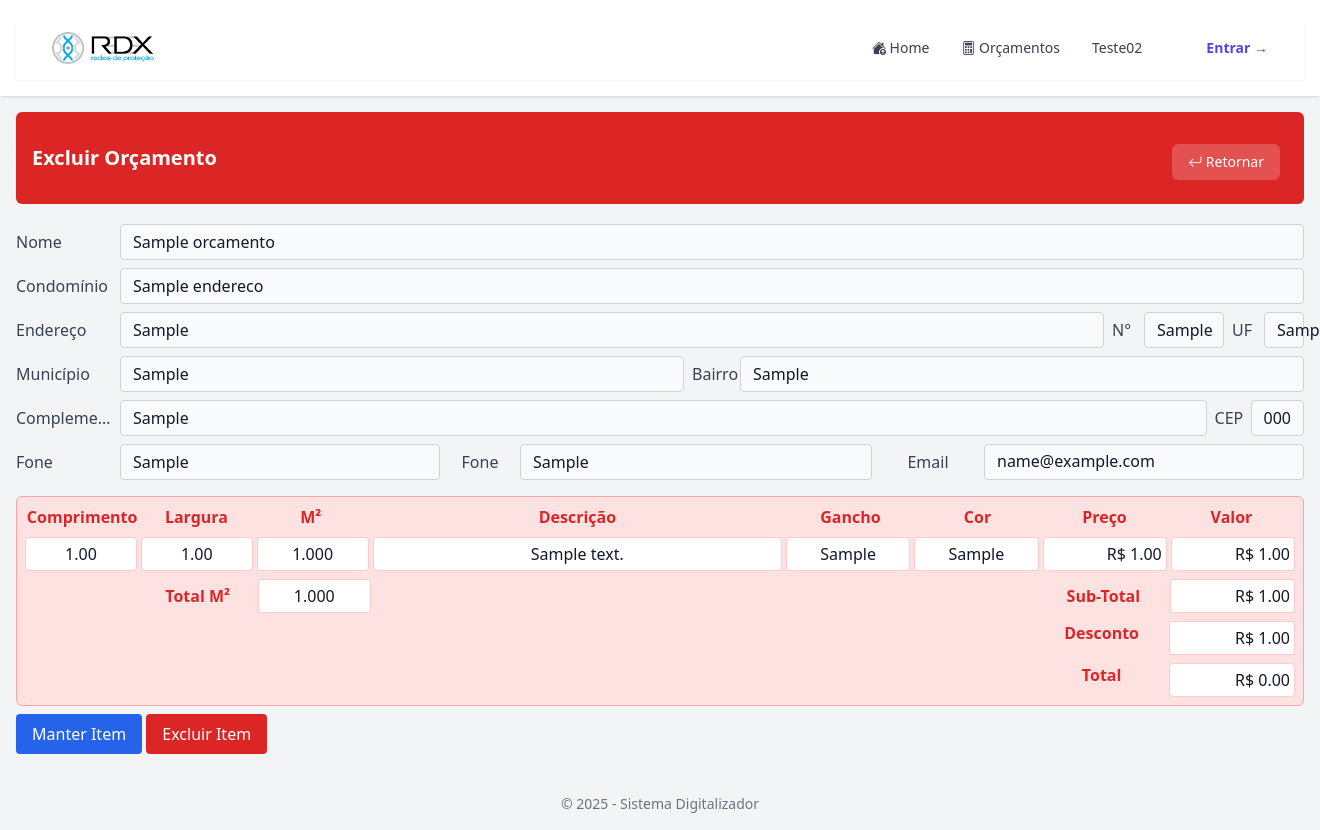
After one commit to tilico74/digitalizador_orcamentos, a Django app: page /orc_excluir/1/ in a window 1320 px wide; the page is wider, and only the part inside the window is pictured. The commit adds this page. Run offline with Django 5.2, Linux system fonts and the light colour scheme; tables that the repository leaves empty hold one stand-in row (values such as "Sample post"); some libraries are stand-ins or nearby versions.

Commit message:
inciar views, templates, pagina de lista, excluir orçamento entre outras coisa

```diff
--- a/core/models.py
+++ b/core/models.py
@@ -113,13 +113,15 @@ class Item(models.Model):
         managed = False
         db_table = 'iten'
 
+
+
     @property
     def m2(self):
-        return self.comprimento * self.largura
+        return round(self.comprimento * self.largura, 3)
 
     @property
     def subtotal(self):
-        return self.m2 * self.preco
+        return round(self.m2 * self.preco, 2)
 
     def __str__(self):
         return f'Item {self.descricao or ""} ({self.m2} m²)'
--- a/core/urls.py
+++ b/core/urls.py
@@ -5,5 +5,8 @@ from . import views
 urlpatterns = [
     path('', views.home, name='home'),
     path('orc_listar/', views.orc_listar, name='orc_listar'),
-    path('teste-orcamentos/', views.teste_orcamentos, name='teste_orcamentos'),
+    path('orc_insere/', views.orc_insere, name='orc_insere'),
+    path('orc_excluir/<int:id_orc>/', views.orc_excluir, name='orc_excluir'),
+    path('orc_editar/<int:id_orc>/', views.orc_editar, name='orc_editar'),
+    path('orc_pdf/<int:id_orc>/', views.orc_pdf, name='orc_pdf'),
 ]
--- a/core/views.py
+++ b/core/views.py
@@ -1,4 +1,6 @@
-from django.shortcuts import render
+from django.shortcuts import render, get_object_or_404, redirect
+from django.urls import reverse
+from django.contrib import messages
 from django.http import HttpResponse
 from .models import Orcamento
 
@@ -11,6 +13,35 @@ def orc_listar(request):
     orcamentos = Orcamento.objects.order_by('-id_orc')[:30]
     return render(request, "core/orc_listar.html", {"orcamentos": orcamentos})
 
-def teste_orcamentos(request):
-    orcamentos = Orcamento.objects.all()
-    return render(request, "core/teste.html", {"orcamentos": orcamentos})
+def orc_insere  (request):
+    return render(request, "core/orc_insere.html")
+
+def orc_excluir(request, id_orc):
+    """
+    GET: renderiza a página de confirmação/visualização do orçamento id_orc.
+    POST: exclui o orçamento e redireciona para a listagem.
+    """
+    orc = get_object_or_404(Orcamento, id_orc=id_orc)
+    items = orc.itens.all()
+
+    if request.method == 'POST':
+        # opcional: verificar token CSRF (o template deve ter {% csrf_token %})
+        try:
+            orc.delete()
+            messages.success(request, 'Orçamento excluído com sucesso.')
+            return redirect(reverse('orc_listar'))
+        except Exception as e:
+            messages.error(request, f'Erro ao excluir o orçamento: {e}')
+            # continua para re-renderizar a página com a mensagem de erro
+
+    context = {
+        'orcamento': orc,   # no template usamos `descr` para os campos do orçamento
+        'items': items, # lista de itens para exibir a tabela
+    }
+    return render(request, "core/orc_excluir.html", context)
+
+def orc_editar(request):
+    return render(request, "core/orc_editar.html")
+
+def orc_pdf(request):
+    return render(request, "core/orc_pdf.html")
--- a/templates/base.html
+++ b/templates/base.html
@@ -1,3 +1,5 @@
+{% load static %}
+
 <!DOCTYPE html>
 <html lang="pt-BR">
 
@@ -10,6 +12,8 @@
 
     <meta name="viewport" content="width=device-width, initial-scale=1.0">
     <title>{% block title %}Meu Projeto{% endblock %}</title>
+    <link rel="icon" href="{% static 'img/cropped-icon-192x192.png' %}" sizes="192x192">
+
 </head>
 
 <body class="bg-gray-100 text-gray-900">
--- a/templates/components/menu.html
+++ b/templates/components/menu.html
@@ -1,3 +1,5 @@
+{% load static %}
+
 <nav class="bg-white shadow-sm">
     <div class="mx-auto max-w-7xl px-6 lg:px-8">
         <div class="flex h-16 items-center justify-between">
@@ -5,17 +7,14 @@
             <!-- LOGO -->
             <div class="flex flex-1 items-center">
                 <a href="#" class="flex items-center gap-2">
-                    <img src="https://tailwindcss.com/plus-assets/img/logos/mark.svg?color=indigo&shade=500"
-                         alt="Logo"
-                         class="h-8 w-auto">
-                    <span class="text-lg font-semibold text-gray-800">Minha Empresa</span>
+                    <img src="{% static 'img/logo_rdx.png' %}" alt="Logo" class="h-8 w-auto">
                 </a>
             </div>
 
             <!-- MENU MOBILE (exibido apenas no mobile) -->
             <div class="flex gap-4 lg:hidden">
-                <a href="{% url 'home' %}" class="text-sm font-medium text-gray-800 hover:text-indigo-600">Home</a>
-                <a href="#" class="text-sm font-medium text-gray-800 hover:text-indigo-600">Teste01</a>
+                <a href="{% url 'home' %}" class="text-sm font-medium text-gray-800 hover:text-indigo-600"><i class="bi bi-house-up-fill"></i> Home</a>
+                <a href="{% url 'orc_listar' %}" class="text-sm font-medium text-gray-800 hover:text-indigo-600"><i class="bi bi-calculator"></i> Orçamentos</a>
                 <a href="#" class="text-sm font-medium text-gray-800 hover:text-indigo-600">Teste02</a>
             </div>
 
@@ -23,11 +22,11 @@
             <div class="hidden lg:flex lg:items-center lg:gap-8">
 
                 <a href="{% url 'home' %}" class="text-sm font-medium text-gray-700 hover:text-indigo-600 transition">
-                    Home
+                    <i class="bi bi-house-up-fill"></i> Home
                 </a>
 
-                <a href="#" class="text-sm font-medium text-gray-700 hover:text-indigo-600 transition">
-                    Teste01
+                <a href="{% url 'orc_listar' %}" class="text-sm font-medium text-gray-700 hover:text-indigo-600 transition">
+                    <i class="bi bi-calculator"></i> Orçamentos
                 </a>
 
                 <a href="#" class="text-sm font-medium text-gray-700 hover:text-indigo-600 transition">
--- /dev/null
+++ b/templates/core/orc_editar.html
@@ -0,0 +1 @@
+<h1>orçamento editar</h1>
--- /dev/null
+++ b/templates/core/orc_excluir.html
@@ -0,0 +1,317 @@
+{% extends "base.html" %}
+
+{% block content %}
+
+<div class="mb-4 bg-red-600 text-white p-4 rounded-md flex justify-between items-center">
+    <h1 class="text-xl font-semibold">{% block title %}Excluir Orçamento{% endblock %}</h1>
+    <div class="flex gap-2 mt-2">
+        <nav class="backdrop-blur-sm rounded-md p-2 inline-flex space-x-2">
+            <a href="{% url 'orc_listar' %}"
+                class="px-4 py-2 text-sm font-medium bg-white/20 hover:bg-white/30 text-white rounded-md transition">
+                <i class="bi bi-arrow-return-left"></i> Retornar
+            </a>
+        </nav>
+    </div>
+</div>
+
+<div class="">
+
+
+
+    <div class="flex items-center gap-2 py-1">
+        <label class="w-16 sm:w-22 md:w-24 text-xs sm:text-sm md:text-base font-medium text-gray-700 whitespace-nowrap">
+            Nome
+        </label>
+
+        <div class="flex-1 bg-gray-50 border border-gray-300 rounded
+                    px-1 sm:px-2 md:px-3
+                    py-1 sm:py-1.5 md:py-1
+                    text-xs sm:text-sm md:text-base
+                    min-h-[32px] sm:min-h-[34px] md:min-h-[36px]
+                    flex items-center">
+            {{ orcamento.nome }}
+        </div>
+    </div>
+
+    <div class="flex items-center gap-2 py-1">
+        <label
+            class="w-16 sm:w-22 md:w-24 text-xs sm:text-sm md:text-base font-medium text-gray-700 whitespace-nowrap overflow-hidden truncate">
+            Condomínio
+        </label>
+
+        <div class="flex-1 bg-gray-50 border border-gray-300 rounded
+                    px-1 sm:px-2 md:px-3
+                    py-1 sm:py-1.5 md:py-1
+                    text-xs sm:text-sm md:text-base
+                    min-h-[32px] sm:min-h-[34px] md:min-h-[36px]
+                    flex items-center">
+            {{ orcamento.endereco.nome }}
+        </div>
+    </div>
+
+    <div class="flex items-center gap-2 py-1">
+        <label class="w-16 sm:w-22 md:w-24 text-xs sm:text-sm md:text-base font-medium text-gray-700 whitespace-nowrap">
+            Endereço
+        </label>
+        <div class="flex-1 bg-gray-50 border border-gray-300 rounded
+                    px-1 sm:px-2 md:px-3
+                    py-1 sm:py-1.5 md:py-1
+                    text-xs sm:text-sm md:text-base
+                    min-h-[32px] sm:min-h-[34px] md:min-h-[36px]
+                    flex items-center">
+            {{ orcamento.endereco.endereco }}
+        </div>
+
+        <label class="w-4 sm:w-5 md:w-6 text-xs sm:text-sm md:text-base font-medium text-gray-700 whitespace-nowrap">
+            N°
+        </label>
+        <div class="bg-gray-50 border border-gray-300 rounded
+                    px-1 sm:px-2 md:px-3
+                    py-1 sm:py-1.5 md:py-1
+                    text-xs sm:text-sm md:text-base
+                    min-h-[32px] sm:min-h-[34px] md:min-h-[36px]
+                    w-12 sm:w-16 md:w-20
+                    flex items-center">
+            {{ orcamento.endereco.numero }}
+        </div>
+
+        <label class="w-4 sm:w-5 md:w-6 text-xs sm:text-sm md:text-base font-medium text-gray-700 whitespace-nowrap">
+            UF
+        </label>
+        <div class="bg-gray-50 border border-gray-300 rounded
+                    px-1 sm:px-2 md:px-3
+                    py-1 sm:py-1.5 md:py-1
+                    text-xs sm:text-sm md:text-base
+                    min-h-[32px] sm:min-h-[34px] md:min-h-[36px]
+                    w-6 sm:w-8 md:w-10
+                    flex items-center">
+            {{ orcamento.endereco.uf }}
+        </div>
+    </div>
+
+    <div class="flex items-center gap-2 py-1">
+        <label class="w-16 sm:w-22 md:w-24 text-xs sm:text-sm md:text-base font-medium text-gray-700 whitespace-nowrap">
+            Município
+        </label>
+        <div class="flex-1 bg-gray-50 border border-gray-300 rounded
+                    px-1 sm:px-2 md:px-3
+                    py-1 sm:py-1.5 md:py-1
+                    text-xs sm:text-sm md:text-base
+                    min-h-[32px] sm:min-h-[34px] md:min-h-[36px]
+                    flex items-center
+                    overflow-hidden truncate">
+            {{ orcamento.endereco.municipio }}
+        </div>
+
+        <label class="w-7 sm:w-9 md:w-10 text-xs sm:text-sm md:text-base font-medium text-gray-700 whitespace-nowrap">
+            Bairro
+        </label>
+        <div class="flex-1 bg-gray-50 border border-gray-300 rounded
+                    px-1 sm:px-2 md:px-3
+                    py-1 sm:py-1.5 md:py-1
+                    text-xs sm:text-sm md:text-base
+                    min-h-[32px] sm:min-h-[34px] md:min-h-[36px]
+                    flex items-center
+                    overflow-hidden truncate">
+            {{ orcamento.endereco.bairro }}
+        </div>
+    </div>
+
+    <div class="flex items-center gap-2 py-1">
+        <label
+            class="w-16 sm:w-22 md:w-24 text-xs sm:text-sm md:text-base font-medium text-gray-700 whitespace-nowrap overflow-hidden truncate">
+            Complemento
+        </label>
+        <div class="flex-1 bg-gray-50 border border-gray-300 rounded
+                    px-1 sm:px-2 md:px-3
+                    py-1 sm:py-1.5 md:py-1
+                    text-xs sm:text-sm md:text-base
+                    min-h-[32px] sm:min-h-[34px] md:min-h-[36px]
+                    flex items-center
+                    overflow-hidden truncate">
+            {{ orcamento.complemento }}
+        </div>
+        <label class="w-4 sm:w-6 md:w-7 text-xs sm:text-sm md:text-base font-medium text-gray-700 whitespace-nowrap">
+            CEP
+        </label>
+        <div class="bg-gray-50 border border-gray-300 rounded
+                    px-1 sm:px-2 md:px-3
+                    py-1 sm:py-1.5 md:py-1
+                    text-xs sm:text-sm md:text-base
+                    min-h-[32px] sm:min-h-[34px] md:min-h-[36px]
+                    w-19 sm:w-21 md:w-23
+                    flex items-center">
+            {{ orcamento.endereco.cep }}
+        </div>
+    </div>
+
+
+
+    <div class="grid grid-cols-2 md:grid-cols-3 gap-2 py-1">
+
+        <!-- Fone 1 -->
+        <div class="flex items-center gap-2">
+            <label
+                class="w-16 sm:w-22 md:w-24 text-xs sm:text-sm md:text-base font-medium text-gray-700 whitespace-nowrap overflow-hidden truncate">
+                Fone
+            </label>
+            <div class="flex-1 bg-gray-50 border border-gray-300 rounded
+                    px-1 sm:px-2 md:px-3
+                    py-1 sm:py-1.5 md:py-1
+                    text-xs sm:text-sm md:text-base
+                    min-h-[32px] sm:min-h-[34px] md:min-h-[36px]
+                    w-19 sm:w-21 md:w-23
+                    flex items-center overflow-hidden truncate">
+                {{ orcamento.fone1 }}
+            </div>
+        </div>
+
+        <!-- Fone 2 -->
+        <div class="flex items-center gap-2">
+            <label class="w-16 text-xs sm:text-sm md:text-base font-medium text-gray-700 whitespace-nowrap text-center">
+                Fone
+            </label>
+            <div class="flex-1 bg-gray-50 border border-gray-300 rounded
+                        px-1 sm:px-2 md:px-3
+                        py-1 sm:py-1.5 md:py-1
+                        text-xs sm:text-sm md:text-base
+                        min-h-[32px] sm:min-h-[34px] md:min-h-[36px]
+                        w-19 sm:w-21 md:w-23
+                        flex items-center overflow-hidden truncate">
+                {{ orcamento.fone2 }}
+            </div>
+        </div>
+
+        <!-- Email -->
+        <div class="flex items-center gap-2 col-span-2 md:col-span-1">
+            <label
+                class="w-16 sm:w-22 md:w-24 text-xs sm:text-sm md:text-base font-medium text-gray-700 whitespace-nowrap text-left md:text-center">
+                Email
+            </label>
+            <div class="flex-1 bg-gray-50 border border-gray-300 rounded
+                        px-1 sm:px-2 md:px-3
+                        py-1 sm:py-1.5 md:py-1
+                        text-xs sm:text-sm md:text-base
+                        min-h-[32px] sm:min-h-[34px] md:min-h-[36px]
+                        w-19 sm:w-21 md:w-23
+                        items-center overflow-hidden truncate">
+                {{ orcamento.email }}
+            </div>
+        </div>
+    </div>
+
+</div>
+
+</div>
+
+<div class="space-y-2 mt-3 bg-red-100 p-2 rounded-md border border-red-300  text-xs sm:text-sm md:text-base">
+
+
+    <div class="flex font-semibold text-red-600">
+        <div class="w-[9%] text-center font-semibold truncate">Comprimento</div>
+        <div class="w-[9%] text-center font-semibold truncate">Largura</div>
+        <div class="w-[9%] text-center font-semibold">M²</div>
+        <div class="w-[33%] text-center font-semibold truncate">Descrição</div>
+        <div class="w-[10%] text-center font-semibold truncate">Gancho</div>
+        <div class="w-[10%] text-center font-semibold">Cor</div>
+        <div class="w-[10%] text-center font-semibold">Preço</div>
+        <div class="w-[10%] text-center font-semibold">Valor</div>
+    </div>
+
+    {% for item in items %}
+    <div class="flex gap-1">
+
+
+        <div class="bg-white border border-red-200 rounded px-1 py-1 min-h-[32px] items-center text-center w-[9%]">
+            {{ item.comprimento }}
+        </div>
+
+        <div class="bg-white border border-red-200 rounded px-1 py-1 min-h-[32px] items-center text-center w-[9%]">
+            {{ item.largura }}</div>
+
+
+        <div class="bg-white border border-red-200 rounded px-1 py-1 min-h-[32px] items-center text-center w-[9%]">
+            {{ item.m2 }}</div>
+
+
+        <div class="bg-white border border-red-200 rounded px-1 py-1 min-h-[32px] items-center text-center w-[33%]">
+            {{ item.descricao }}
+        </div>
+
+        <div class="bg-white border border-red-200 rounded px-1 py-1 min-h-[32px] items-center text-center w-[10%]">
+            {{ item.gancho }}</div>
+
+        <div class="bg-white border border-red-200 rounded px-1 py-1 min-h-[32px] items-center text-center  w-[10%]">
+            {{ item.cor }}</div>
+
+        <div class="bg-white border border-red-200 rounded px-1 py-1 min-h-[32px] items-center text-right w-[10%]">
+            R$
+            {{ item.preco }}</div>
+
+        <div class="bg-white border border-red-200 rounded px-1 py-1 min-h-[32px] items-center text-right w-[10%]">
+            R$ {{ item.subtotal }}</div>
+
+    </div>
+
+    {% empty %}
+    <div class="text-sm text-gray-500 py-4 text-center">Nenhum item encontrado.</div>
+    {% endfor %}
+
+    <!-- Totals -->
+    <div class="space-y-2">
+
+        <div class="flex gap-1 items-center">
+            <div class="w-[9%]"></div>
+            <div class="text-center font-semibold text-red-600 w-[9%]">Total M²</div>
+
+            <div class="bg-white border border-red-200 rounded px-1 py-1 min-h-[32px] text-center w-[9%]">
+                {{ orcamento.total_m2 }}
+            </div>
+
+            <div class="w-[53%]"></div>
+
+            <div class="text-center font-semibold text-red-600 w-[10%] ">Sub-Total</div>
+
+            <div class="bg-white border border-red-200 rounded px-1 py-1 min-h-[32px] text-right w-[10%]">
+                R$ {{ orcamento.subtotal }}
+            </div>
+
+        </div>
+
+        <div class="flex gap-1">
+            <div class="w-[80%]"></div>
+            <div class="text-center font-semibold text-red-600 w-[10%]">Desconto</div>
+
+            <div class="bg-white border border-red-200 rounded px-1 py-1 min-h-[32px] text-right w-[10%]">
+                R$ {{ orcamento.desconto }}
+            </div>
+
+        </div>
+
+        <div class="flex gap-1">
+            <div class="w-[80%]"></div>
+            <div class="text-center font-semibold text-red-600 w-[10%]">Total</div>
+            <div class="bg-white border border-red-200 rounded px-1 py-1 min-h-[32px] text-right w-[10%]">
+                R$ {{ orcamento.total}}
+            </div>
+        </div>
+    </div>
+
+
+
+</div>
+
+
+<div class="py-2">
+    <a href="{% url 'orc_listar' %}"
+        class="inline-flex items-center px-4 py-2 bg-blue-600 text-white rounded hover:bg-blue-700">
+        Manter Item
+    </a>
+    <button type="submit" class="inline-flex items-center px-4 py-2 bg-red-600 text-white rounded hover:bg-red-700">
+        Excluir Item
+    </button>
+</div>
+
+
+</div>
+{% endblock %}
--- /dev/null
+++ b/templates/core/orc_insere.html
@@ -0,0 +1 @@
+<h1>Insere novo orçamento</h1>
--- /dev/null
+++ b/templates/core/orc_pdf.html
@@ -0,0 +1 @@
+<h1>Orçamento PDF</h1>
```
Also changed, not shown: templates/core/orc_listar.html (+23 -15 lines), templates/core/teste.html (deleted, +0 -8 lines), static/img/cropped-icon-192x192.png (added), static/img/logo_rdx.png (added).
